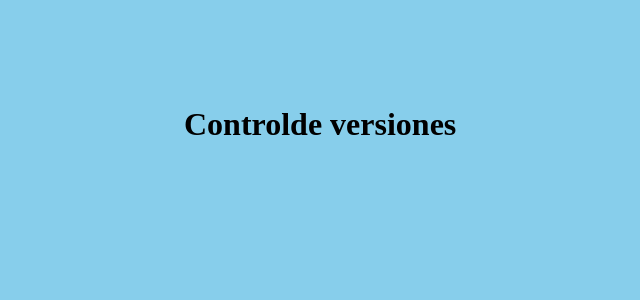
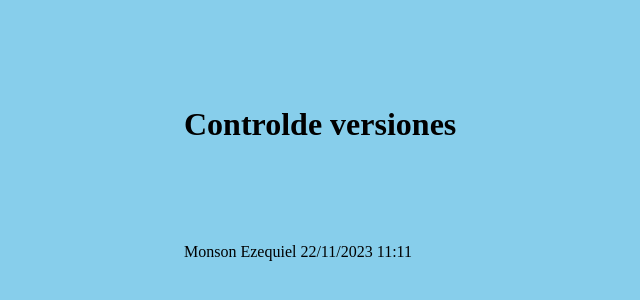
Before and after one commit to EzequielMonson/TP_SO_I4_Equipo_116, a plain HTML site: page index.html in a window 1280 px wide. Shown: the part 94-394 px from the top of the page, without its empty margins (116-756 px from the left). Drawn offline with Linux system fonts and the light colour scheme.

Commit message:
Punto 20 hecho

```diff
--- a/index.html
+++ b/index.html
@@ -8,5 +8,6 @@
     </head>
 <body>
     <h1>Controlde versiones</h1>
+    <p>Monson Ezequiel 22/11/2023 11:11</p>
 </body>
 </html>
```
